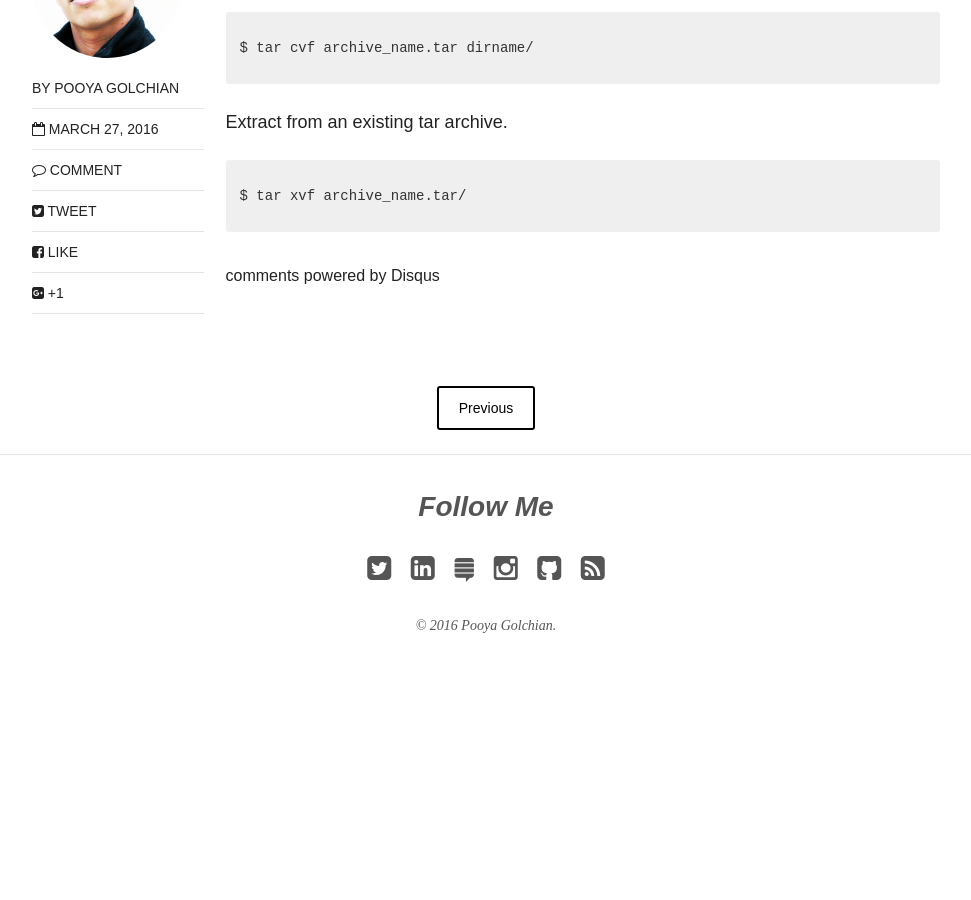
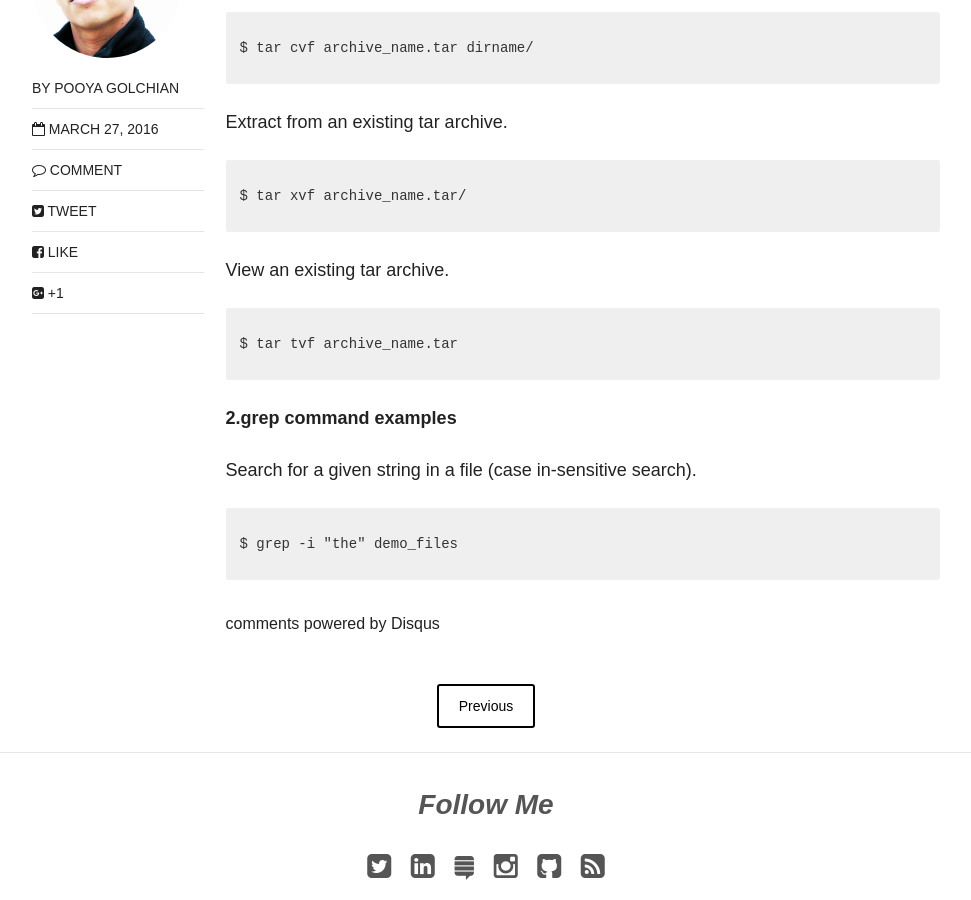
Before and after one commit to pooyagolchian/jekyll-theme, a Jekyll site: the page built from _posts/articles/2016-03-27-most-frequently-used-linux-commands.md, in a window 1280 px wide and 900 px high, scrolled down 687 px. Shown: the whole window, without its empty margins (154-1125 px from the left). Built offline with Jekyll 4.4.1, drawn with Linux system fonts in a browser that asks for light colours; nearby versions of some CDN libraries; comment, search, counter and statistics services are not loaded; before the commit the page ends 1391 px from its top, so only the background shows below that.

Commit message:
change post

```diff
--- a/_posts/articles/2016-03-27-most-frequently-used-linux-commands.md
+++ b/_posts/articles/2016-03-27-most-frequently-used-linux-commands.md
@@ -3,7 +3,7 @@ layout: post
 title: Most Frequently Used Linux Commands
 modified:
 categories: articles
-excerpt: "Linux Lover and SYSAdmin Should know"
+excerpt: "Linux Lover and SysAdmin Should know"
 tags: [linux]
 comments: true
 share: true
@@ -12,14 +12,26 @@ image:
   feature:
 date: 2016-03-27T20:04:47+04:30
 ---
-***1. tar command examples***
+**1. tar command examples**
 
 Create new tar archive
-{% highlight comments %}
+{% highlight Commands %}
 $ tar cvf archive_name.tar dirname/
 {% endhighlight %}
 
 Extract from an existing tar archive.
-{% highlight comments %}
+{% highlight Commands %}
 $ tar xvf archive_name.tar/
 {% endhighlight %}
+
+View an existing tar archive.
+{% highlight Commands%}
+$ tar tvf archive_name.tar
+{% endhighlight %}
+
+**2.grep command examples**
+
+Search for a given string in a file (case in-sensitive search).
+{% highlight Commands%}
+$ grep -i "the" demo_files
+{% endhighlight %}
```
Also changed, not shown: _posts/blog/2016-03-01-ubuntu-xenial-xerus.md (+1 -1 lines).
